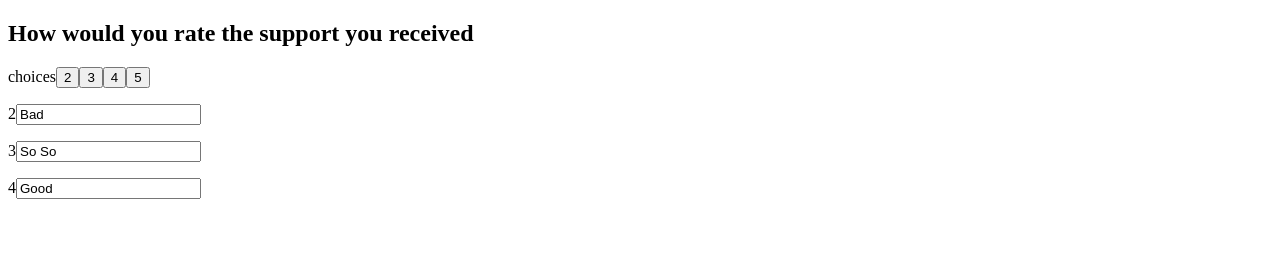
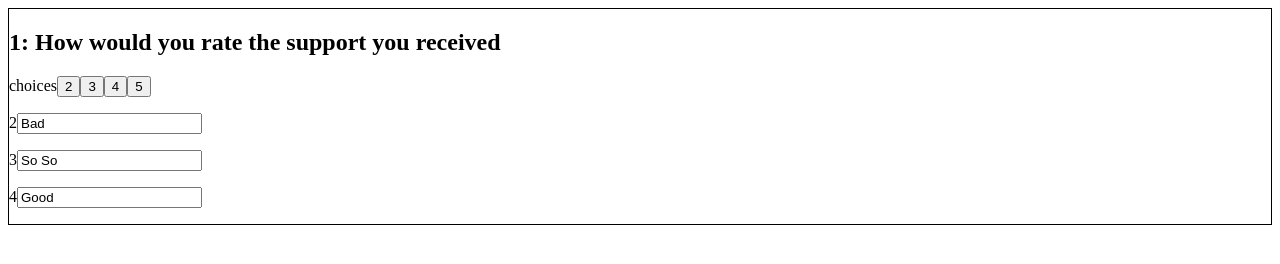
Before and after one commit to WiNloSt/simple-form, a React app: page / in a window 1280 px wide. Built offline with nearby package versions, Linux system fonts and the light colour scheme.

Commit message:
:lipstick: Add style to question

```diff
--- a/src/Form.js
+++ b/src/Form.js
@@ -23,8 +23,10 @@ function Question({ question, index: questionIndex }) {
     }
   }
   return (
-    <>
-      <h2>{question.title}</h2>
+    <div className="question">
+      <h2>
+        {questionIndex + 1}: {question.title}
+      </h2>
       <label>choices</label>
       <button onClick={() => dispatch(actions.changeNumberOfChoices(2))}>2</button>
       <button onClick={() => dispatch(actions.changeNumberOfChoices(3))}>3</button>
@@ -32,6 +34,6 @@ function Question({ question, index: questionIndex }) {
       <button onClick={() => dispatch(actions.changeNumberOfChoices(5))}>5</button>
 
       <PrimaryChoices questionIndex={questionIndex} />
-    </>
+    </div>
   )
 }
--- a/src/styles.css
+++ b/src/styles.css
@@ -2,3 +2,7 @@
   font-family: sans-serif;
   text-align: center;
 }
+
+.question {
+  border: 1px solid black;
+}
```
